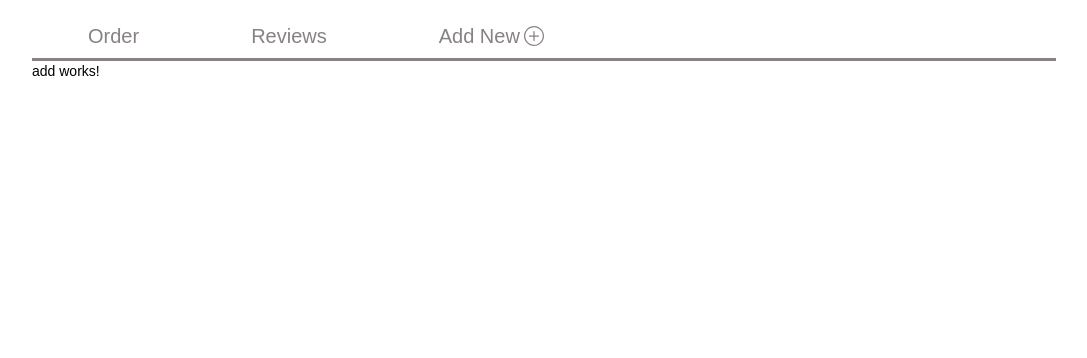
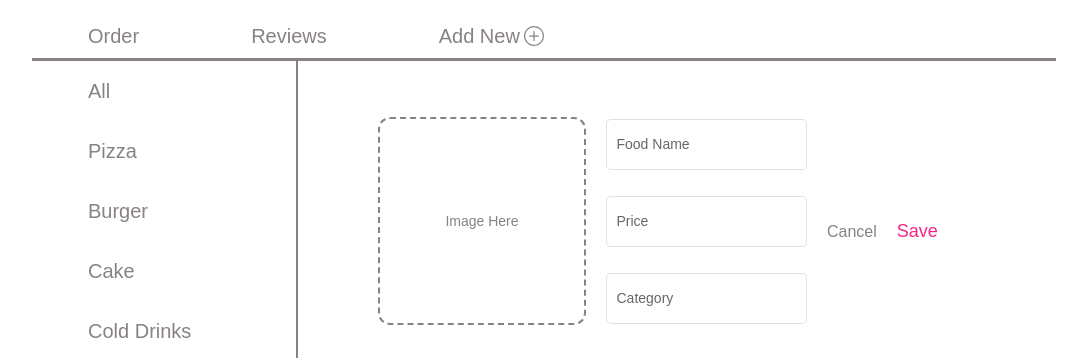
Before and after one commit to pratham-0094/Juicy-N-Yummy, an Angular app: page /admin/dashboard/add in a window 1280 px wide. Shown: the part 764-1122 px from the top of the page, without its empty margins (96-1183 px from the left). Before the commit the page ends 857 px from the top, so only its background shows below. Built offline with nearby package versions, Linux system fonts and the light colour scheme.

Commit message:
add food adding component

```diff
--- a/src/app/admin/add/add.component.html
+++ b/src/app/admin/add/add.component.html
@@ -1 +1,45 @@
-<p>add works!</p>
+<div class="flex">
+  <div class="border-taupe-gray h-full border-r-2 h-full">
+    <ul class="text-xl font-regular">
+      <li class="ml-14 cursor-pointer w-52 py-4 text-taupe-gray">All</li>
+      <li class="ml-14 cursor-pointer w-52 py-4 text-taupe-gray">Pizza</li>
+      <li class="ml-14 cursor-pointer w-52 py-4 text-taupe-gray">Burger</li>
+      <li class="ml-14 cursor-pointer w-52 py-4 text-taupe-gray">Cake</li>
+      <li class="ml-14 cursor-pointer w-52 py-4 text-taupe-gray">
+        Cold Drinks
+      </li>
+    </ul>
+  </div>
+  <div class="ml-20 mt-10 flex justify-center">
+    <form action="" class="flex items-center">
+      <div class="flex pb-5">
+        <label for="image"
+          ><div
+            class="h-52 w-52 rounded-xl border-2 border-dashed border-taupe-gray flex items-center justify-center"
+          >
+            <span class="text-taupe-gray"> Image Here</span>
+          </div></label
+        >
+        <input type="file" name="image" id="image" class="hidden" />
+      </div>
+      <div class="flex flex-col ml-5">
+        <mat-form-field appearance="outline">
+          <mat-label>Food Name</mat-label>
+          <input class="" matInput placeholder="Phone No." />
+        </mat-form-field>
+        <mat-form-field appearance="outline">
+          <mat-label>Price</mat-label>
+          <input class="" matInput placeholder="Phone No." />
+        </mat-form-field>
+        <mat-form-field appearance="outline">
+          <mat-label>Category</mat-label>
+          <input class="" matInput placeholder="Phone No." />
+        </mat-form-field>
+      </div>
+      <div class="text-lg">
+        <button class="mx-5 text-base text-taupe-gray">Cancel</button>
+        <button class="text-flicker-pink font-medium">Save</button>
+      </div>
+    </form>
+  </div>
+</div>
--- a/src/app/admin/dashboard/dashboard.component.html
+++ b/src/app/admin/dashboard/dashboard.component.html
@@ -115,7 +115,7 @@
       >
       <a
         [ngClass]="{ 'text-flicker-pink': router.url === '/:id/add' }"
-        routerLink="/admin/add"
+        routerLink="/admin/dashboard/add"
         class="mx-14 font-regular flex items-center"
         >Add New
         <svg
```
